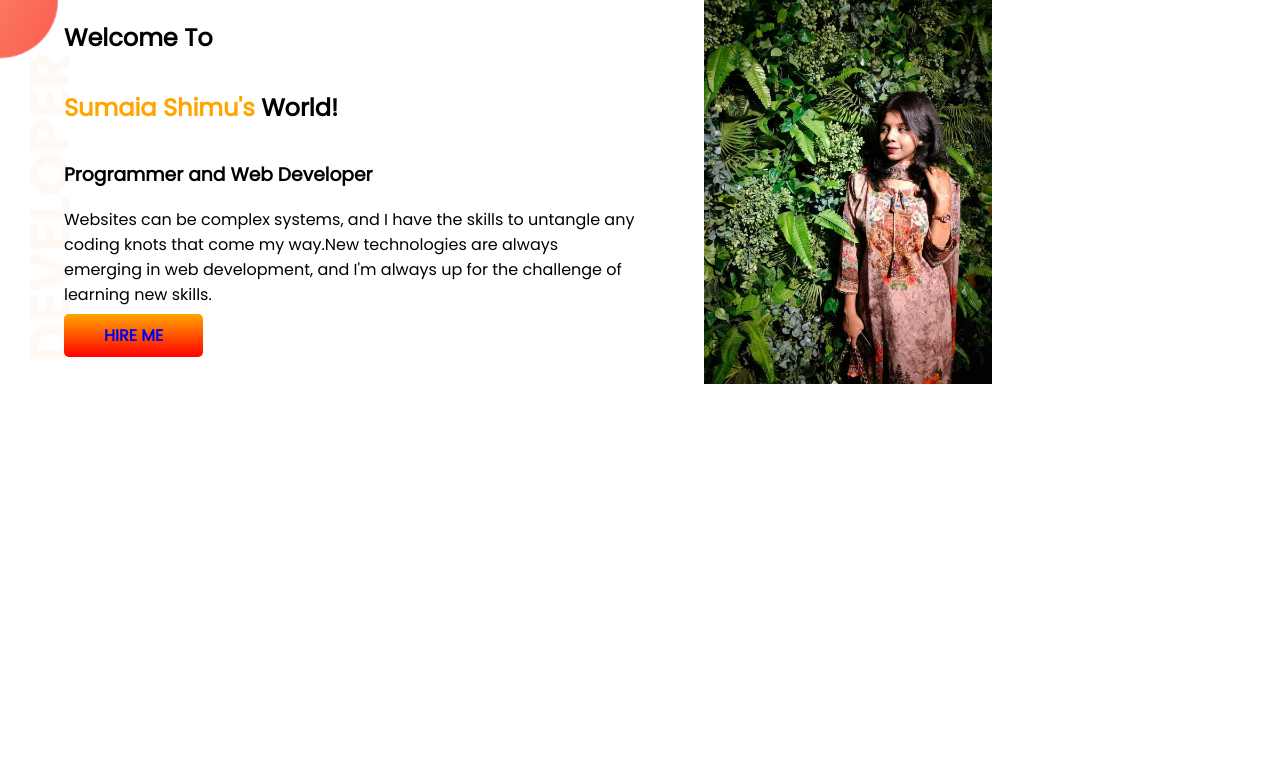
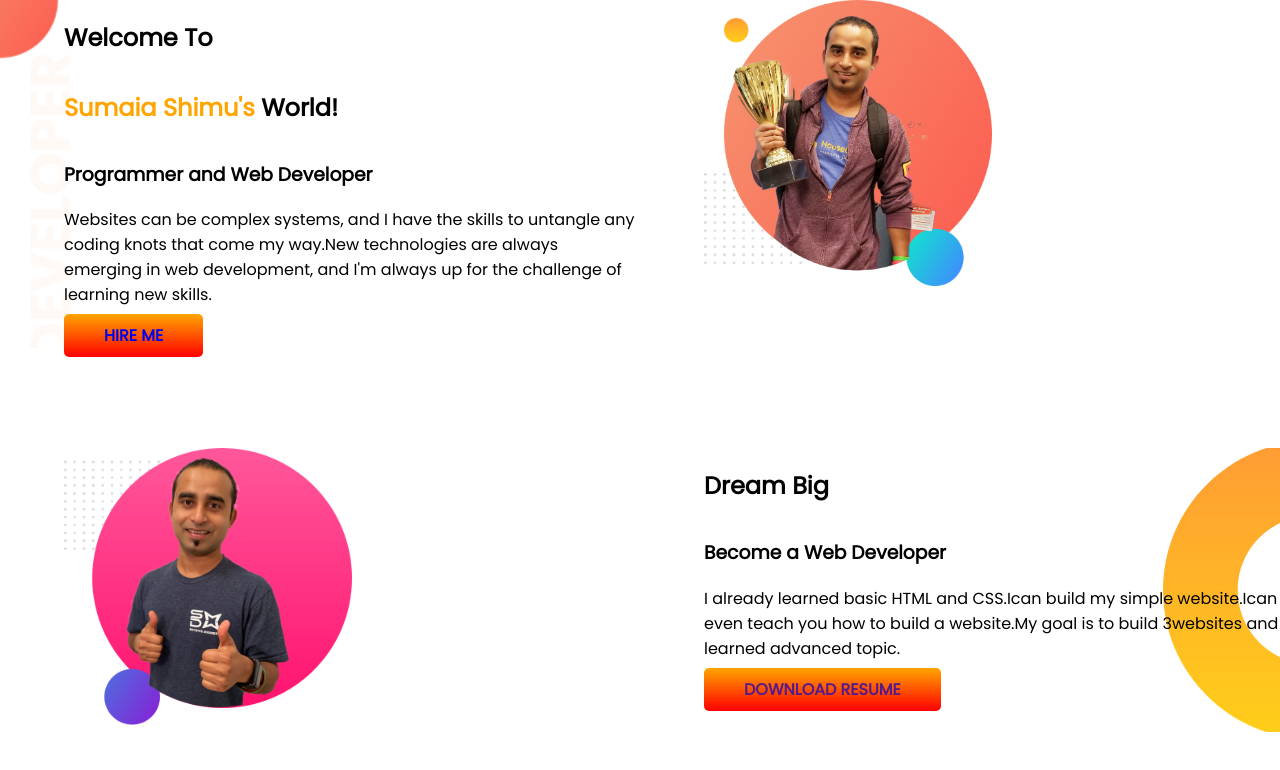
Before and after one commit to SShimu/developer-portfolio, a plain HTML site: page index.html in a window 1280 px wide. Drawn offline with Linux system fonts and the light colour scheme.

Commit message:
dream added

```diff
--- a/index.html
+++ b/index.html
@@ -19,8 +19,20 @@
    <a class="link-button" target="_blank" href="https://bd.linkedin.com/company/programminghero">HIRE ME</a>
    </div>
    <div class="half-width">
-   <img src="fancy.jpg" alt="">
+   <img src="images/jhankar.png" alt="">
    </div>
+   </section>
+   <section class="dream-big">
+    <div class="half-width">
+        <img src="images/jhankar2.png" alt="">
+    </div>
+    <div class="half-width">
+        <h1>Dream Big</h1>
+        <h3>Become a Web Developer</h3>
+        <p>I already learned basic HTML and CSS.Ican build my simple website.Ican even teach you how to build a website.My goal is to build 3websites and learned advanced topic.</p>
+        <a class="link-button" target="_blank" href="">DOWNLOAD RESUME</a>
+
+    </div>
    </section>
 </body>
 </html>
--- a/style.css
+++ b/style.css
@@ -10,6 +10,7 @@ h1{
 }
 section{
     display: flex;
+    margin-bottom:100px;
 }
 .half-width{
     width:50%;
@@ -29,3 +30,8 @@ section{
     background-image: url(images/top-banner.png);
     background-repeat: no-repeat;
 }
+.dream-big{
+    background-image:url(images/dream-bg.png);
+    background-repeat: no-repeat;
+    background-position: right;
+}
```
